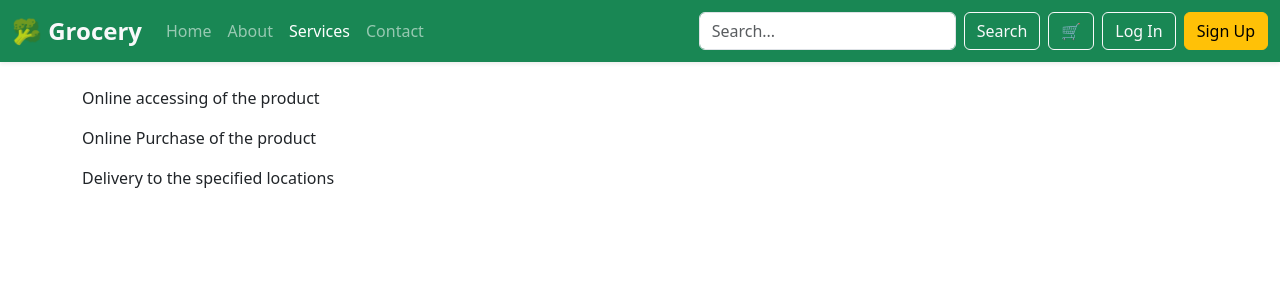
After one commit to bossambani/Grocery-app, a Django app: page /services/ in a window 1280 px wide. The commit adds this page. Shown: the top 300 px of the page. Run offline with Django 5.2, Linux system fonts and the light colour scheme.

Commit message:
new functinality

```diff
--- a/products/models.py
+++ b/products/models.py
@@ -9,7 +9,7 @@ class Customer(models.Model):
     address = models.TextField(blank=True)
 
     def __str__(self):
-        return self.user.username
+        return f"{self.user.username}"
 
 
 class Product(models.Model):
@@ -19,7 +19,7 @@ class Product(models.Model):
     stock = models.PositiveIntegerField(default=0)
 
     def __str__(self):
-        return self.name
+        return f"{self.name}"
 
 
 class Order(models.Model):
--- a/products/urls.py
+++ b/products/urls.py
@@ -1,5 +1,5 @@
 from django.urls import path
-from . views import HomePageView, ProductSearchView, AddToCartView, CartView, TemplateView
+from . views import HomePageView, ProductSearchView, AddToCartView, CartView, TemplateView, ServicesTemplateView
 
 
 urlpatterns = [
@@ -7,5 +7,7 @@ urlpatterns = [
     path('search/', ProductSearchView.as_view(), name='product-search'),
     path('cart/', CartView.as_view(), name='view-cart'),
     path('cart/add/<int:product_id>/', AddToCartView.as_view(), name='add-to-cart'),
-    path('about/', TemplateView.as_view(template_name='about.html'), name='about')
+    path('about/', TemplateView.as_view(template_name='about.html'), name='about'),
+    path('services/', ServicesTemplateView.as_view(), name='services'),
+    path('contact/', TemplateView.as_view(template_name='contact.html'), name='contact')
 ]
--- a/products/views.py
+++ b/products/views.py
@@ -31,8 +31,11 @@ class ProductSearchView(ListView):
         return Product.objects.none()
 
 
+#Services Functionality
+class ServicesTemplateView(TemplateView):
+    template_name = 'services.html'
 
-#new functionality
+#Cart functionality
 class AddToCartView(LoginRequiredMixin, View):
     def post(self, request, product_id):
         product = get_object_or_404(Product, id=product_id)
--- a/templates/base.html
+++ b/templates/base.html
@@ -33,6 +33,12 @@
         </li>
         <li class="nav-item">
           <a class="nav-link {% if request.path == '/about/' %}active{% endif %}" href="{% url 'about' %}">About</a>
+        </li>
+         <li class="nav-item">
+          <a class="nav-link {% if request.path == '/services/' %}active{% endif %}" href="{% url 'services' %}">Services</a>
+        </li>
+         <li class="nav-item">
+          <a class="nav-link {% if request.path == '/contact/' %}active{% endif %}" href="{% url 'contact' %}">Contact</a>
         </li>
       </ul>
     </div>
--- a/templates/registration/password_change_form.html
+++ b/templates/registration/password_change_form.html
@@ -1,3 +1,5 @@
+{% load crispy_forms_tags %}
+
 {% extends 'base.html' %}
 
 {% block title%}Password Change{% endblock %}
@@ -7,7 +9,7 @@
     <p>Please enter your old password, for security's sake, and then enter your new password twice so we can verify you typed it in correctly.</p>
     <form method="post">
         {% csrf_token%}
-        {{form.as_p }}
+        {{form|crispy }}
         <input class="btn btn-success" type="submit" value="Change my password">
     </form>
 {% endblock %}
--- /dev/null
+++ b/templates/services.html
@@ -0,0 +1,11 @@
+{% extends 'base.html' %}
+
+{% block title %}Services{% endblock %}
+
+{% block content %}
+    <div class="form-card">
+    <p>Online accessing of the product</p>
+    <p>Online Purchase of the product</p>
+    <p>Delivery to the specified locations</p>
+    </div>
+{% endblock %}
```
Also changed, not shown: templates/contact.html (added, +12 -0 lines).
